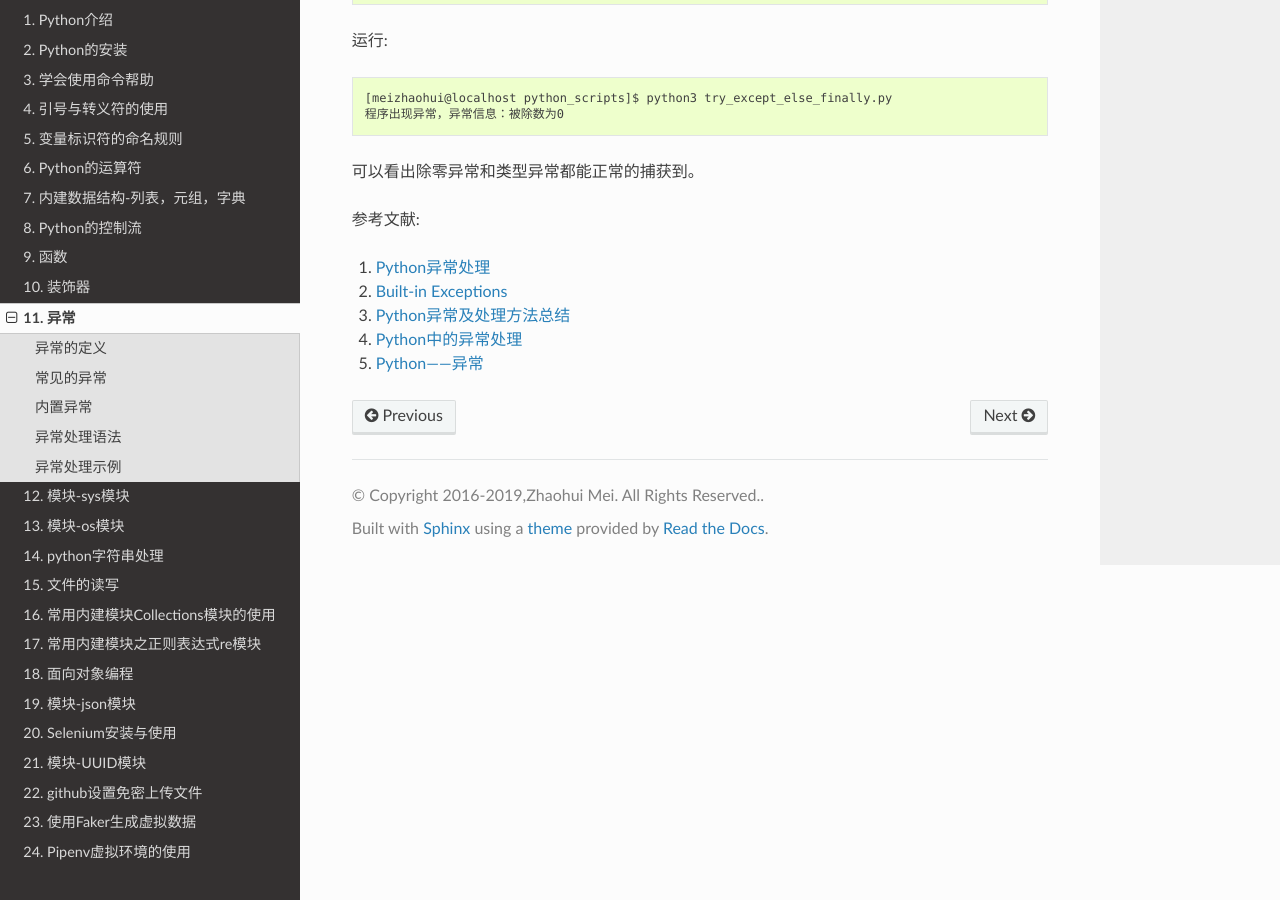
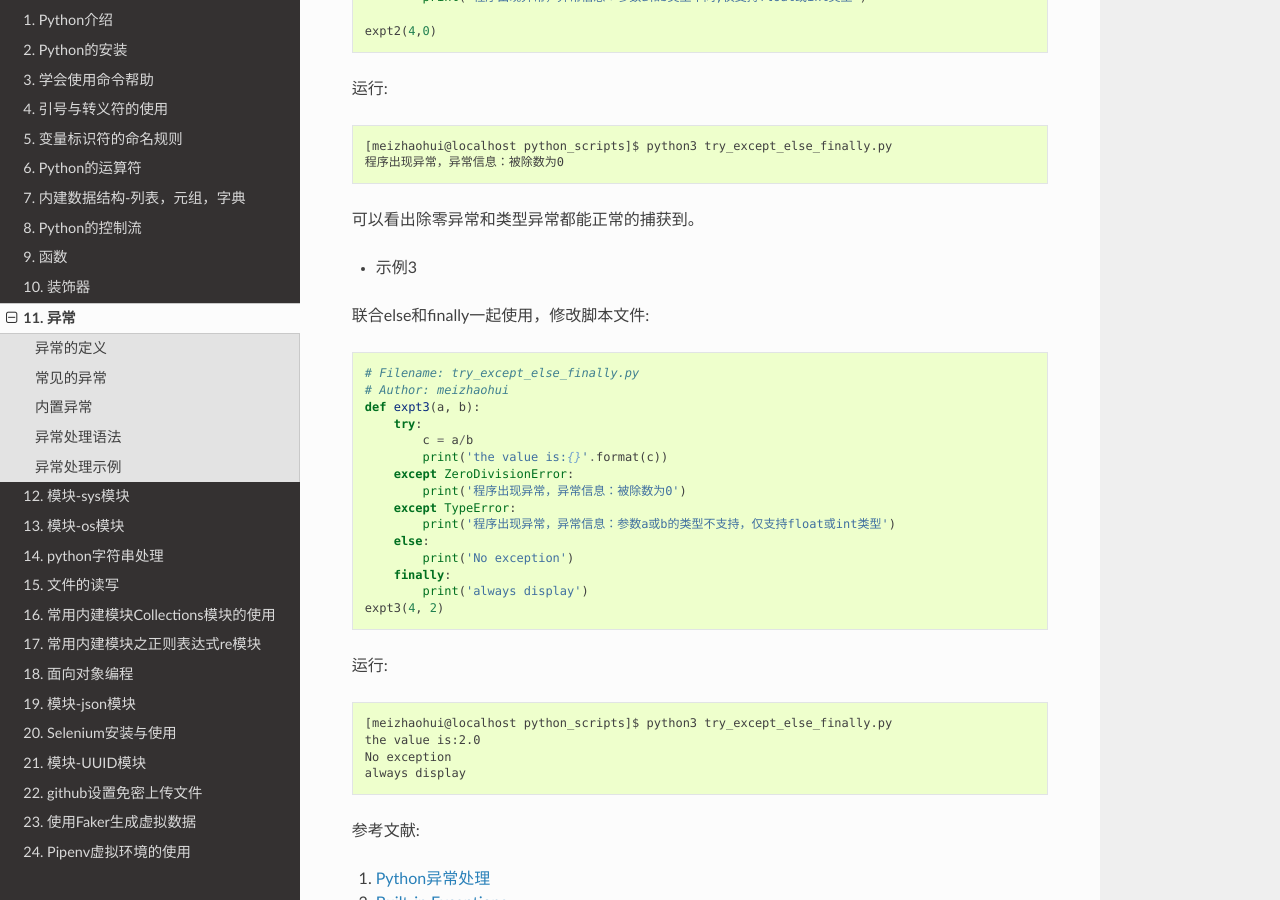
Before and after one commit to meizhaohui/hellopython, a Sphinx documentation site: the page built from source/try_except_else_finally.rst, in a window 1280 px wide and 900 px high, scrolled down 5629 px. Built offline with Sphinx 7.4.7 and the Read the Docs theme 2.0.0, drawn with Linux system fonts in a browser that asks for light colours.

Commit message:
add an exception example

```diff
--- a/source/python_scripts/try_except_else_finally.py
+++ b/source/python_scripts/try_except_else_finally.py
@@ -1,6 +1,6 @@
 # Filename: try_except_else_finally.py
 # Author: meizhaohui
-def expt2(a, b):
+def expt3(a, b):
     try:
         c = a/b
         print('the value is:{}'.format(c))
@@ -8,7 +8,21 @@ def expt2(a, b):
         print('程序出现异常，异常信息：被除数为0')
     except TypeError:
         print('程序出现异常，异常信息：参数a或b的类型不支持，仅支持float或int类型')
-expt2(4, 0)
+    else:
+        print('No exception')
+    finally:
+        print('always display')
+expt3(4, 2)
+
+# def expt2(a, b):
+#     try:
+#         c = a/b
+#         print('the value is:{}'.format(c))
+#     except ZeroDivisionError:
+#         print('程序出现异常，异常信息：被除数为0')
+#     except TypeError:
+#         print('程序出现异常，异常信息：参数a或b的类型不支持，仅支持float或int类型')
+# expt2(4, 2)
 
 
 # def expt1(a, b):
--- a/source/try_except_else_finally.rst
+++ b/source/try_except_else_finally.rst
@@ -226,6 +226,8 @@ Python所有的错误都是从BaseException类派生的，内置异常见如下:
 
 怎么又出现了一个TypeError类型异常，但我们却没有捕获到，上面提示不能在int类型和字符串类型之间做除法运算。看来我们要补上这个异常的处理，获取到这个异常。
 
+- 示例2
+
 我们改一个这个脚本文件::
 
 
@@ -270,6 +272,33 @@ Python所有的错误都是从BaseException类派生的，内置异常见如下:
 
 可以看出除零异常和类型异常都能正常的捕获到。
 
+- 示例3
+
+联合else和finally一起使用，修改脚本文件::
+
+    # Filename: try_except_else_finally.py
+    # Author: meizhaohui
+    def expt3(a, b):
+        try:
+            c = a/b
+            print('the value is:{}'.format(c))
+        except ZeroDivisionError:
+            print('程序出现异常，异常信息：被除数为0')
+        except TypeError:
+            print('程序出现异常，异常信息：参数a或b的类型不支持，仅支持float或int类型')
+        else:
+            print('No exception')
+        finally:
+            print('always display')
+    expt3(4, 2)
+
+运行::
+
+    [meizhaohui@localhost python_scripts]$ python3 try_except_else_finally.py
+    the value is:2.0
+    No exception
+    always display
+
 参考文献:
 
 #. `Python异常处理 <http://www.runoob.com/python/python-exceptions.html>`_
```
